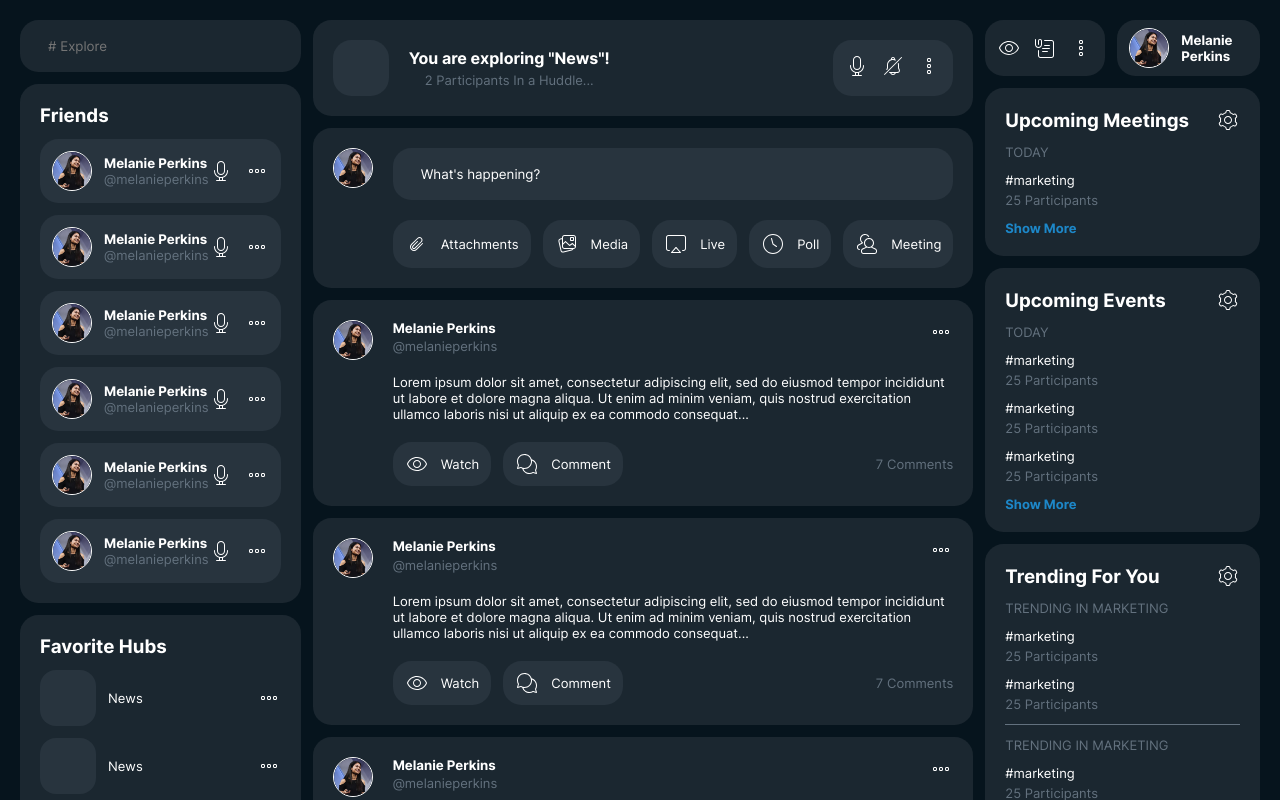
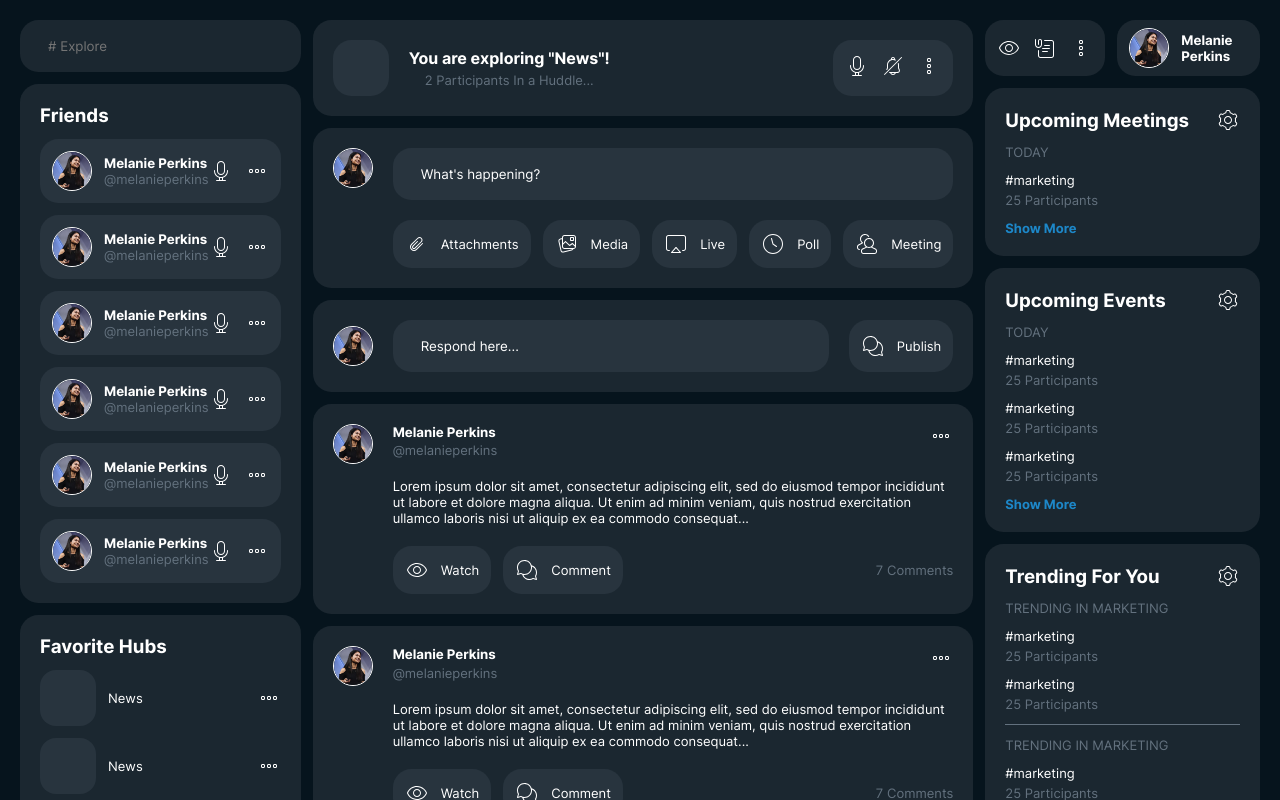
Before and after one commit to timohuennebeck/alia, a React (Create React App) app: page / in a window 1280 px wide. Shown: the top 800 px of the page. Built offline with nearby package versions, Linux system fonts and the light colour scheme.

Commit message:
add button to add a comment

```diff
--- /dev/null
+++ b/src/components/AddNewComment/AddNewComment.jsx
@@ -0,0 +1,18 @@
+import "./AddNewComment.scss";
+
+import ButtonElement from "../ButtonElement/ButtonElement";
+import InputField from "../InputField/InputField";
+import profileImg from "../../assets/images/melanie-perkins.jpg";
+import postImg from "../../assets/icons/chat.svg";
+
+export default function AddNewComment() {
+    return (
+        <div className="add-comment">
+            <div className="add-comment__indv">
+                <img className="add-comment__indv-img" src={profileImg} alt="" />
+            </div>
+            <InputField placeholder="Respond here..." />
+            <ButtonElement img={postImg} name="Publish" />
+        </div>
+    );
+}
--- /dev/null
+++ b/src/components/AddNewComment/AddNewComment.scss
@@ -0,0 +1,19 @@
+@use "../../styles/partials/mixins" as *;
+@use "../../styles/partials/variables" as *;
+
+.add-comment {
+    @include mobile-padding-background-cmp;
+    display: flex;
+    gap: $mobile-gap-default-cmp;
+
+    &__indv {
+        @include flex-vertical;
+
+        &-img {
+            width: 2.5rem;
+            height: 2.5rem;
+            border-radius: 50%;
+            border: 0.5px solid $sec-color-1;
+        }
+    }
+}
--- a/src/components/ButtonElement/ButtonElement.scss
+++ b/src/components/ButtonElement/ButtonElement.scss
@@ -5,11 +5,10 @@
     @include bright-mobile-padding-background;
     @include flex;
     gap: $mobile-gap-default;
-    max-height: 2.75rem;
 
     &:hover {
         cursor: pointer;
-        transform: scale(1.05)
+        transform: scale(1.05);
     }
 
     &__img {
--- a/src/components/NewComment/NewComment.jsx
+++ b/src/components/CommentElement/CommentElement.jsx
@@ -1,4 +1,4 @@
-import "./NewComment.scss";
+import "./CommentElement.scss";
 
 import profileImg from "../../assets/images/melanie-perkins.jpg";
 import ButtonElement from "../ButtonElement/ButtonElement";
@@ -7,7 +7,7 @@ import watchImg from "../../assets/icons/eye.svg";
 import commentsImg from "../../assets/icons/chat.svg";
 import moreImg from "../../assets/icons/more-v.svg";
 
-export default function NewComment() {
+export default function CommentElement() {
     return (
         <div className="comment">
             <img className="comment__profile" src={profileImg} alt="" />
--- a/src/pages/FriendsProfilePage/FriendsProfilePage.jsx
+++ b/src/pages/FriendsProfilePage/FriendsProfilePage.jsx
@@ -1,4 +1,4 @@
-import NewComment from "../../components/NewComment/NewComment";
+import CommentElement from "../../components/CommentElement/CommentElement";
 import "./FriendsProfilePage.scss";
 
 import profileImg from "../../assets/images/melanie-perkins.jpg";
@@ -67,7 +67,7 @@ export default function FriendsProfilePage() {
                     </div>
 
                     <div className="friends-profile__align-right-comments">
-                        <NewComment />
+                        <CommentElement />
                     </div>
                 </div>
             </div>
--- a/src/pages/HomePage/HomePage.jsx
+++ b/src/pages/HomePage/HomePage.jsx
@@ -15,7 +15,8 @@ import profileImg from "../../assets/images/melanie-perkins.jpg";
 
 // components
 import InputField from "../../components/InputField/InputField";
-import NewComment from "../../components/NewComment/NewComment";
+import NewComment from "../../components/CommentElement/CommentElement";
+import AddNewComment from "../../components/AddNewComment/AddNewComment";
 
 export default function HomePage() {
     return (
@@ -92,6 +93,7 @@ export default function HomePage() {
                     </div>
                 </div>
             </div>
+            <AddNewComment />
             <NewComment />
             <NewComment />
             <NewComment />
--- a/src/pages/ProfilePage/ProfilePage.jsx
+++ b/src/pages/ProfilePage/ProfilePage.jsx
@@ -1,4 +1,4 @@
-import NewComment from "../../components/NewComment/NewComment";
+import CommentElement from "../../components/CommentElement/CommentElement";
 import "./ProfilePage.scss";
 
 import profileImg from "../../assets/images/melanie-perkins.jpg";
@@ -35,7 +35,7 @@ export default function ProfilePage() {
                     </div>
                 </div>
                 <div className="personal-profile__ctn-comments">
-                    <NewComment />
+                    <CommentElement />
                 </div>
             </div>
         </div>
--- a/src/pages/TrendingPage/TrendingPage.jsx
+++ b/src/pages/TrendingPage/TrendingPage.jsx
@@ -6,7 +6,7 @@ import bellImg from "../../assets/icons/bell-slash.svg";
 import moreImg from "../../assets/icons/more-h.svg";
 
 // components
-import NewComment from "../../components/NewComment/NewComment";
+import CommentElement from "../../components/CommentElement/CommentElement";
 
 export default function TrendingPage() {
     return (
@@ -35,12 +35,12 @@ export default function TrendingPage() {
                     </div>
                 </div>
             </div>
-            <NewComment />
-            <NewComment />
-            <NewComment />
-            <NewComment />
-            <NewComment />
-            <NewComment />
+            <CommentElement />
+            <CommentElement />
+            <CommentElement />
+            <CommentElement />
+            <CommentElement />
+            <CommentElement />
         </div>
     );
 }
--- a/src/pages/WatchCommentsPage/WatchCommentsPage.jsx
+++ b/src/pages/WatchCommentsPage/WatchCommentsPage.jsx
@@ -1,6 +1,6 @@
 import "./WatchCommentsPage.scss";
 
-import NewComment from "../../components/NewComment/NewComment";
+import CommentElement from "../../components/CommentElement/CommentElement";
 import ButtonElementDark from "../../components/ButtonElementDark/ButtonElementDark";
 import userImg from "../../assets/icons/user.svg";
 import calendarImg from "../../assets/icons/calendar-month.svg";
@@ -13,8 +13,8 @@ export default function WatchCommentsPage() {
                 <ButtonElementDark img={calendarImg} name="Date" />
             </div>
             <div className="comments__saved">
-                <NewComment />
-                <NewComment />
+                <CommentElement />
+                <CommentElement />
             </div>
         </div>
     );
```
Also changed, not shown: src/components/CommentElement/CommentElement.scss (renamed from src/components/NewComment/NewComment.scss).
